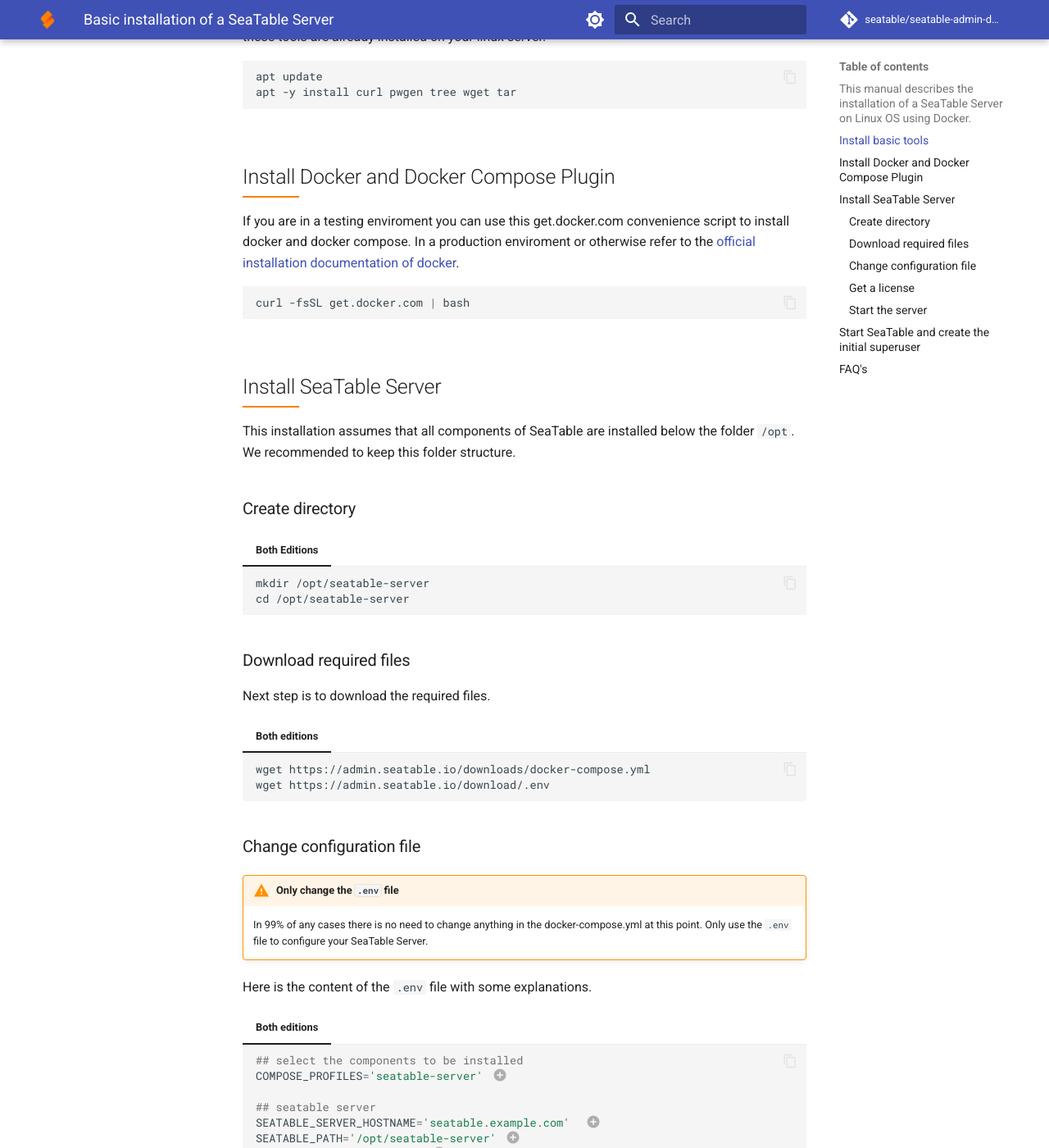
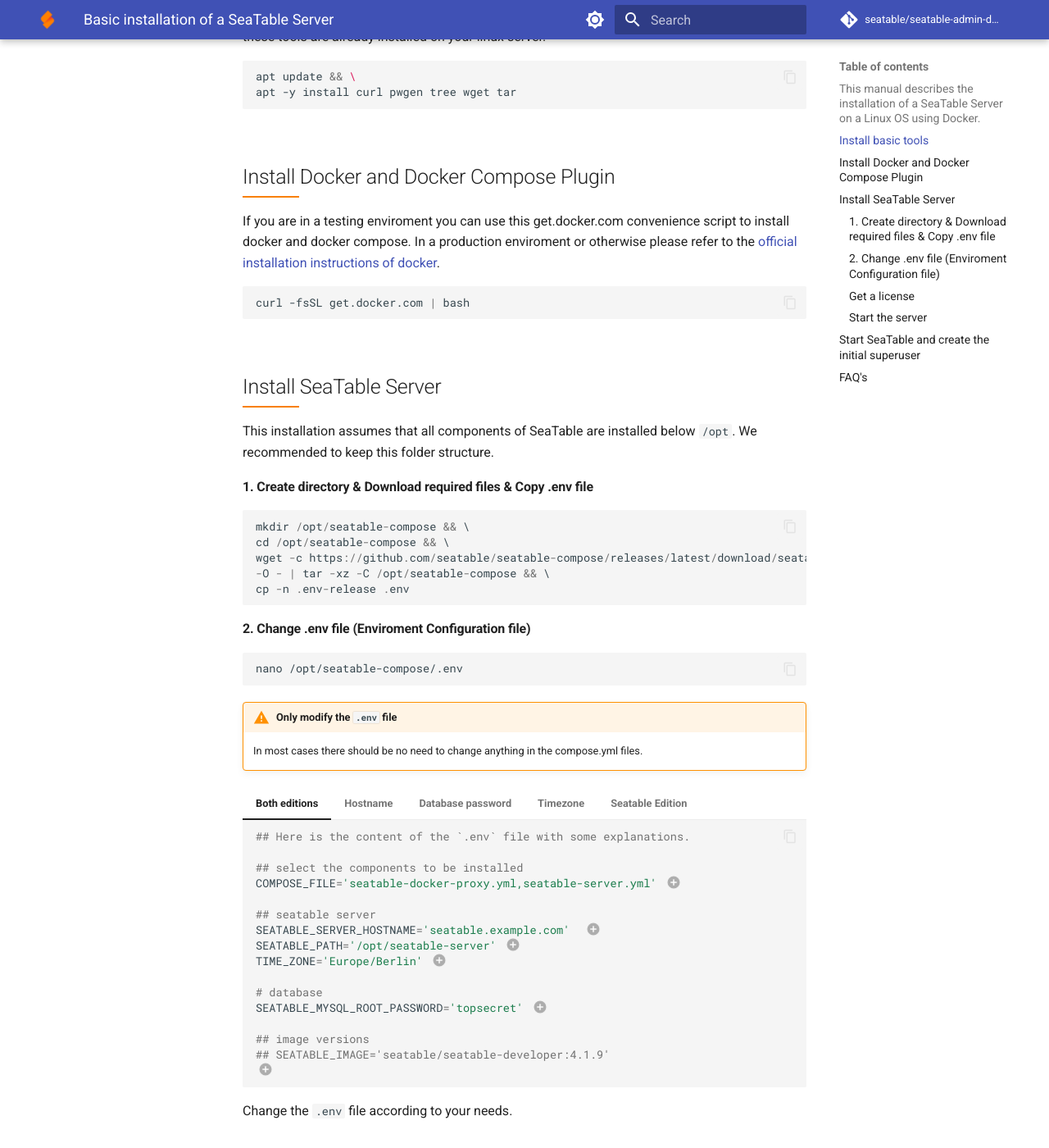
Before and after one commit to seatable/seatable-admin-docs, an MkDocs documentation site: the page built from docs/installation-rework/single_node_install.md, in a window 1280 px wide and 1400 px high, scrolled down 933 px. Shown: the whole window at 82% size. Built offline with MkDocs 1.6.1 and Material for MkDocs 9.7.7, drawn with Linux system fonts in a browser that asks for light colours; comment, search, counter and statistics services are not loaded; some of the changed text lies outside the part shown.

Commit message:
install rework 10.10.2023

````diff
--- a/docs/installation/single_node_install.md
+++ b/docs/installation-rework/single_node_install.md
@@ -8,11 +8,11 @@
 
     We always try to make the installation of SeaTable as easy as possible. Therefore we will recommend in the near future the usage of caddy to simplify the complete SSL termination. Also we will introduce a global enviroment file for easier configuration. As soon as this new installation method is ready, we will update this manual accordingly.
 
-#### This manual describes the installation of a SeaTable Server on Linux OS using Docker.
+#### This manual describes the installation of a SeaTable Server on a Linux OS using Docker.
 
 We want to provide you an easy and fast installation method, that will lead to a up and runnning SeaTable installation within minutes.
 The description is valid for SeaTable **Enterprise Edition** and SeaTable **Developer Edition**.
-If you come across a problem, or some unclear step please create a post at the [SeaTable community forum](https://forum.seatable.io).
+If you come across a problem or somthing is unclear please create a post at the [SeaTable community forum](https://forum.seatable.io).
 We are happy to help and will improve this manual if needed.
 
 !!! warning "Docker required"
@@ -33,55 +33,46 @@
 The following command installs basic tools that are used in the following manual. Usually all these tools are already installed on your linux server.
 
 ```bash
-apt update
+apt update && \
 apt -y install curl pwgen tree wget tar
 ```
 
 ## Install Docker and Docker Compose Plugin
  If you are in a testing enviroment you can use this get.docker.com convenience script to install docker and docker compose.
- In a production enviroment or otherwise refer to the [official installation documentation of docker](https://docs.docker.com/engine/install/).
+ In a production enviroment or otherwise please refer to the [official installation instructions of docker](https://docs.docker.com/engine/install/).
 
 ```bash
 curl -fsSL get.docker.com | bash
 ```
 
 ## Install SeaTable Server
-This installation assumes that all components of SeaTable are installed below the folder `/opt`.
+This installation assumes that all components of SeaTable are installed below `/opt`.
 We recommended to keep this folder structure.
 
+#### 1. Create directory & Download required files & Copy .env file
+    mkdir /opt/seatable-compose && \
+    cd /opt/seatable-compose && \
+    wget -c https://github.com/seatable/seatable-compose/releases/latest/download/seatable-compose.tar.gz \
+    -O - | tar -xz -C /opt/seatable-compose && \
+    cp -n .env-release .env
 
-### Create directory
-=== "Both Editions"
+#### 2. Change .env file (Enviroment Configuration file)
 
-    ```
-    mkdir /opt/seatable-server
-    cd /opt/seatable-server
-    ```
+    nano /opt/seatable-compose/.env
 
-### Download required files
+!!! warning "Only modify the `.env` file"
 
-Next step is to download the required files.
+    In most cases there should be no need to change anything in the compose.yml files.
 
-=== "Both editions"
 
-    ```bash
-    wget https://admin.seatable.io/downloads/docker-compose.yml
-    wget https://admin.seatable.io/download/.env
-    ```
-
-### Change configuration file
-
-!!! warning "Only change the `.env` file"
-
-    In 99% of any cases there is no need to change anything in the docker-compose.yml at this point. Only use the `.env` file to configure your SeaTable Server.
-
-Here is the content of the `.env` file with some explanations.
 
 === "Both editions"
 
     ``` python
+    ## Here is the content of the `.env` file with some explanations.
+
     ## select the components to be installed
-    COMPOSE_PROFILES='seatable-server' # (1)!
+    COMPOSE_FILE='seatable-docker-proxy.yml,seatable-server.yml' # (1)!
 
     ## seatable server
     SEATABLE_SERVER_HOSTNAME='seatable.example.com'  # (3)!
@@ -92,24 +83,18 @@
     SEATABLE_MYSQL_ROOT_PASSWORD='topsecret' # (5)!
 
     ## image versions
-    SEATABLE_IMAGE='seatable/seatable-enterprise:4.1.9'     # (6)!
-    CADDY_RP_IMAGE='lucaslorentz/caddy-docker-proxy:2.8.4-alpine'
-    SEATABLE_DB_IMAGE='mariadb:10.11'
-    SEATABLE_MEMCACHED_IMAGE='memcached:1.5.6'
-    SEATABLE_REDIS_IMAGE='redis:5.0.7'
+    ## SEATABLE_IMAGE='seatable/seatable-developer:4.1.9'
+    # (6)!
     ```
 
-    1.  COMPOSE_PROFILES is a comma separated list **without spaces**. It defines which components should be installed. Right now you can keep "seatable-server". Later more components will be added.
+    1.  COMPOSE_FILE is a comma separated list **without spaces**. It defines which components should be run. `seatable-docker-proxy.yml` and `seatable-server.yml` are a typical combination for a base system.
     2.  Get a [list of timezones](https://en.wikipedia.org/wiki/List_of_tz_database_time_zones) from Wikipedia.
     3.  Select your domain or subdomain that points to your Server (without https://). You have to set an A-Record or CNAME pointing to your IP.
     4.  Only change the path if you are an experienced docker and linux admin.
     5.  Password of the mariadb root user.
-    6.  To install a developer edition, change this line for example to:
-        ```
-        SEATABLE_IMAGE='seatable/seatable-developer:4.1.0
-        ```
+    6.  To install a developer edition, uncomment this line
 
-Now change the `.env` file according to your needs:
+    Change the `.env` file according to your needs.
 
 === "Hostname"
 
@@ -151,15 +136,20 @@
 
 ### Start the server
 
-Just a short quality check. Execute the `tree` command and the output should look like this for your folder `/opt/seatable-server`:
+Run`tree -a /opt/seatable-compose`, the output should look something like this:
 
 === "Enterprise Edition"
 
     ```
-    tree -a /opt/seatable-server
-    ├── docker-compose.yml
+    /opt/seatable-compose
     ├── .env
-    └── seatable-license.txt
+    ├── .env-release
+    ├── seatable-docker-proxy.yml
+    ├── seatable-licence.txt
+    ├── seatable-onlyoffice.yml
+    ├── seatable-python-pipeline.yml
+    └── seatable-server.yml
+
     ```
 
 === "Developer Editions"
@@ -217,8 +207,8 @@
 
 **If, for whatever reason, the installation fails, how do I to start from a clean slate again?**
 
-Stop all containers, remove the folder `/opt/seatable-server` and start again.
+Stop all containers, remove the folder `/opt/seatable-compose` and start again.
 
-**What if no no url is pointing to the SeaTable server?**
+**What if no url is pointing to the SeaTable server?**
 
-No problem. Just enter your local IP-Adress instead of the URL to the .env file.
+No problem. Just enter your local IP-Adress instead of the URL into the .env file.
````
